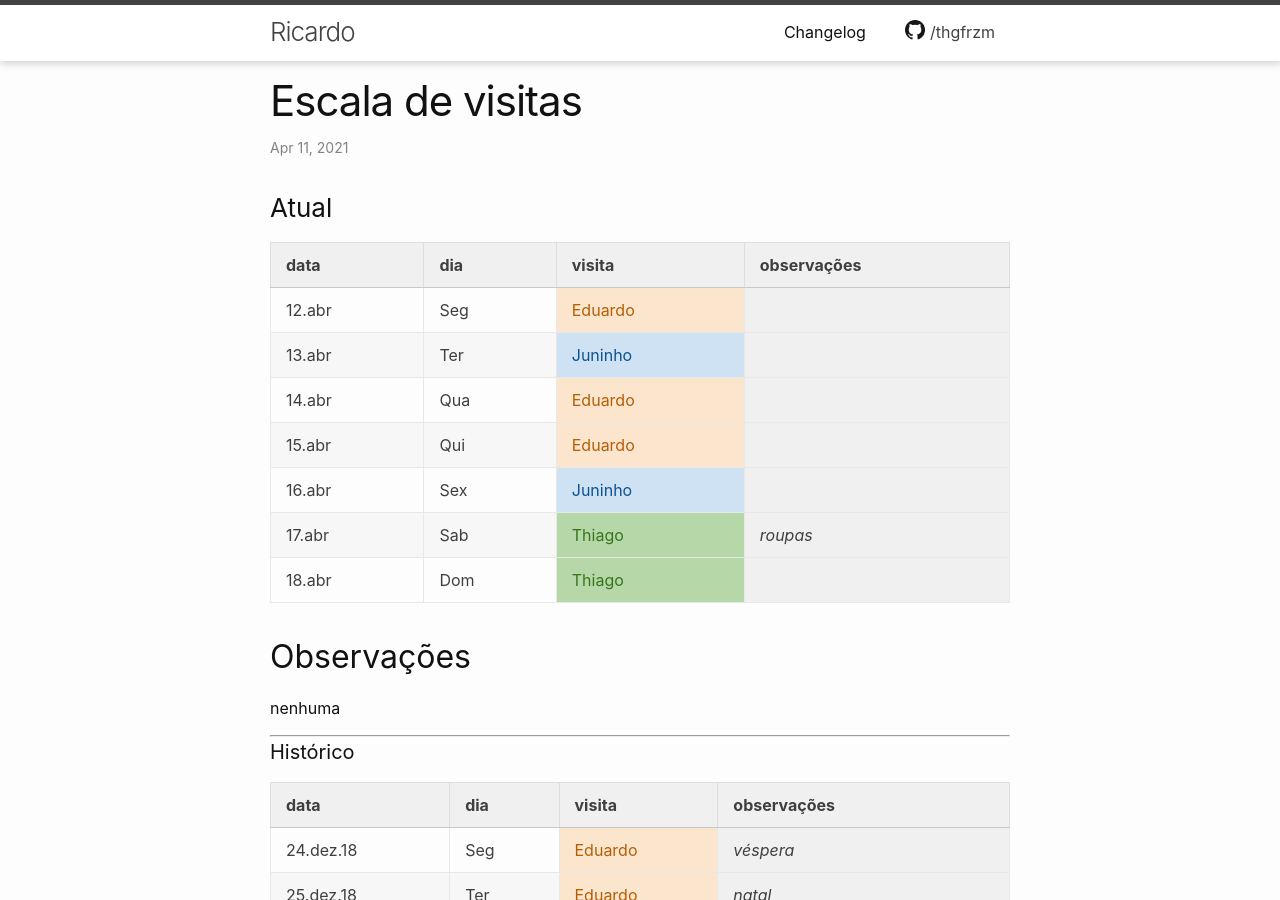
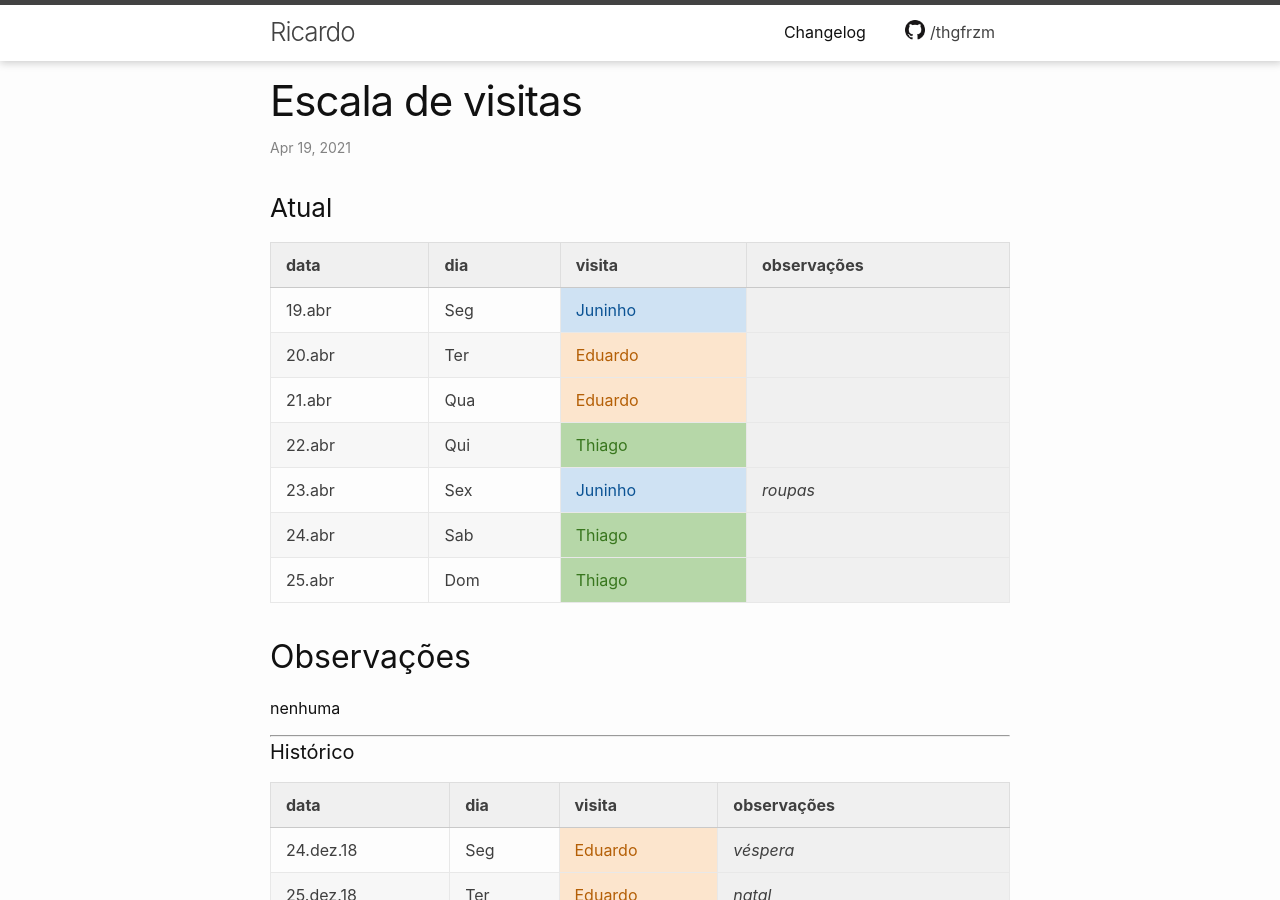
Before and after one commit to thgfrzm/ricardo, a Jekyll site: the page built from _posts/2018-12-23-escala-visitas.markdown, in a window 1280 px wide and 900 px high. Built offline with Jekyll 4.4.1, drawn with Linux system fonts in a browser that asks for light colours; some of the changed text lies outside the part shown.

Commit message:
Update 2018-12-23-escala-visitas.markdown

```diff
--- a/_posts/2018-12-23-escala-visitas.markdown
+++ b/_posts/2018-12-23-escala-visitas.markdown
@@ -1,7 +1,7 @@
 ---
 layout: post
 title:  "Escala de visitas"
-date:   2021-04-11 16:31:00 -0300
+date:   2021-04-19 16:31:00 -0300
 categories: agenda
 ---
 <!--
@@ -15,13 +15,13 @@ categories: agenda
 
 | data   | dia | visita  | observações |
 | ------ | --- | ------- | ----------- |
-| 12.abr | Seg | Eduardo |             |
-| 13.abr | Ter | Juninho |             |
-| 14.abr | Qua | Eduardo |             |
-| 15.abr | Qui | Eduardo |             |
-| 16.abr | Sex | Juninho |             |
-| 17.abr | Sab | Thiago  | _roupas_    |
-| 18.abr | Dom | Thiago  |             |
+| 19.abr | Seg | Juninho |             |
+| 20.abr | Ter | Eduardo |             |
+| 21.abr | Qua | Eduardo |             |
+| 22.abr | Qui | Thiago  |             |
+| 23.abr | Sex | Juninho | _roupas_    |
+| 24.abr | Sab | Thiago  |             |
+| 25.abr | Dom | Thiago  |             |
 
 ## Observações
 
@@ -873,3 +873,10 @@ nenhuma
 | 09.abr    | Sex | Eduardo     | _roupas_            |
 | 10.abr    | Sab | Thiago      |                     |
 | 11.abr    | Dom | Thiago      |                     |
+| 12.abr    | Seg | Eduardo     |                     |
+| 13.abr    | Ter | Juninho     |                     |
+| 14.abr    | Qua | Eduardo     |                     |
+| 15.abr    | Qui | Eduardo     |                     |
+| 16.abr    | Sex | Juninho     |                     |
+| 17.abr    | Sab | Thiago      | _roupas_            |
+| 18.abr    | Dom | Thiago      |                     |
```
